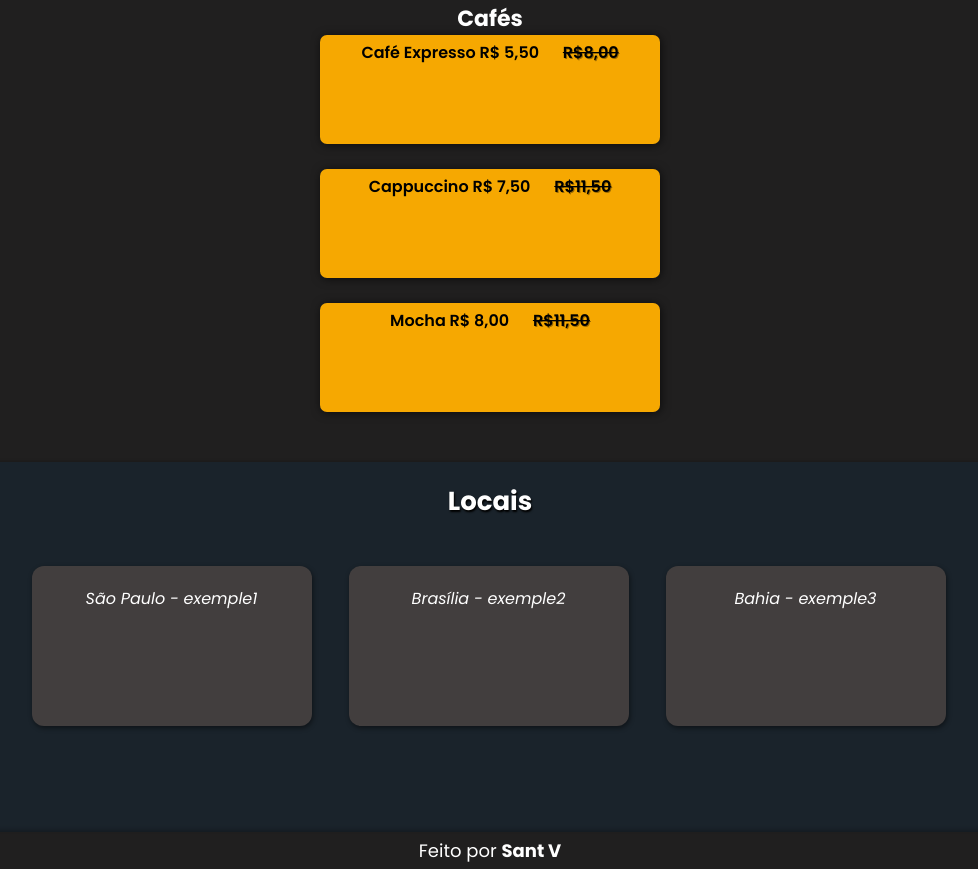
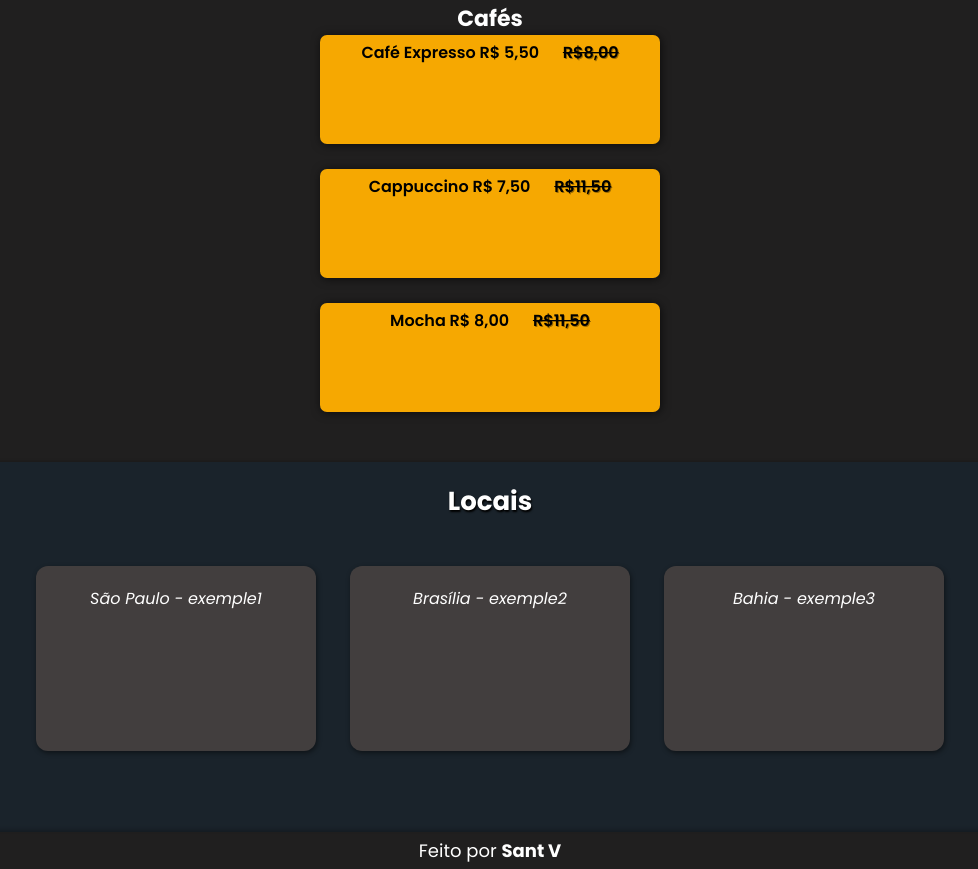
Before and after one commit to SantV7/cafeteria, a plain HTML site: page index.html in a window 1280 px wide. Shown: the part 237-1106 px from the top of the page, without its empty margins (150-1128 px from the left). Drawn offline with Linux system fonts and the light colour scheme; a web font is replaced by a local one.

Commit message:
Arrumei o address Bahia que estava saindo pra fora da info

```diff
--- a/style.css
+++ b/style.css
@@ -98,6 +98,7 @@ span {
     height: 360px;
     padding-top: 10px;
     margin-top: 50px;
+    width: 100%;
 }
 #info h1 {
     margin-top: 10px;
@@ -106,6 +107,7 @@ span {
 
 .locais{
     display: flex;
+    flex-wrap:wrap ;
     align-items: center;
     justify-content: center;
 }
@@ -113,11 +115,11 @@ span {
 address {
     box-shadow: 1px 2px 5px rgba(0, 0, 0, 0.479);
     width: 240px;
-    margin-right: 20px;
+    margin-right: 17px;
+    margin-left: 17px;
     padding: 20px;
-    margin-left: 17px;
     margin-top: 45px;
-    height: 120px;
+    height: 145px;
     border-radius: 12px;
     background-color: rgb(66, 62, 62);
     cursor: pointer;
```
Also changed, not shown: index.html (+0 -1 lines).
